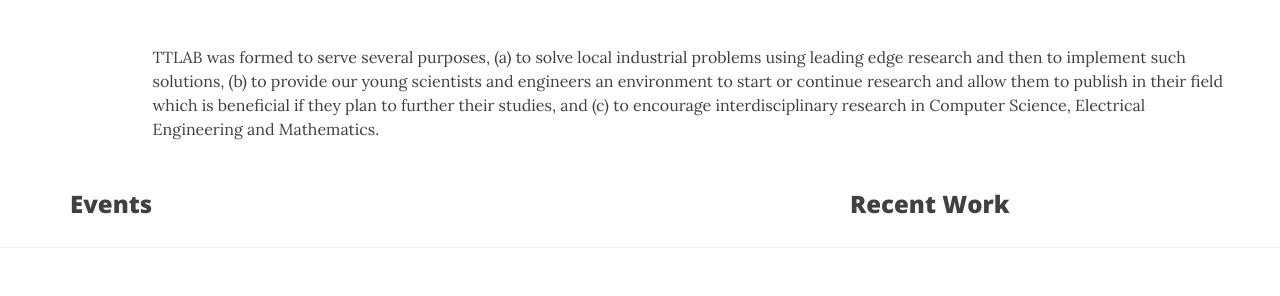
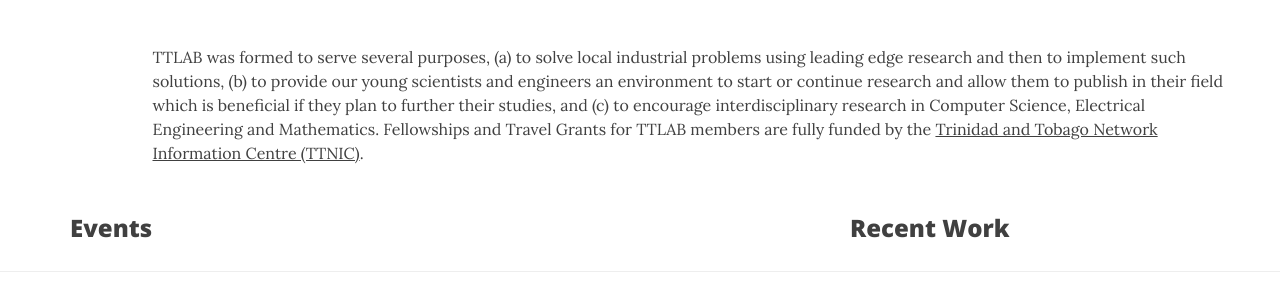
Before and after one commit to steffanboodhoo/ttlabwebsite, a website: page views/index.html in a window 1280 px wide. Shown: the part 185-481 px from the top of the page. Drawn offline with nearby package versions, Linux system fonts and the light colour scheme; no server answers; files whose address does not match are found by name.

Commit message:
Changed description

```diff
--- a/views/index.html
+++ b/views/index.html
@@ -104,7 +104,7 @@
                     <p class="post-subtitle"> TTLAB was formed to serve several purposes, (a) to solve local industrial problems using leading edge research and then
 to implement such solutions, (b) to provide our young scientists and engineers an environment to start or continue research
 and allow them to publish in their field which is beneficial if they plan to further their studies, and (c) to encourage interdisciplinary
-research in Computer Science, Electrical Engineering and Mathematics.
+research in Computer Science, Electrical Engineering and Mathematics. Fellowships and Travel Grants for TTLAB members are fully funded by the <a href="www.nic.tt">Trinidad and Tobago Network Information Centre (TTNIC)</a>.
                     </p>
                 </div>
         </div>
```
